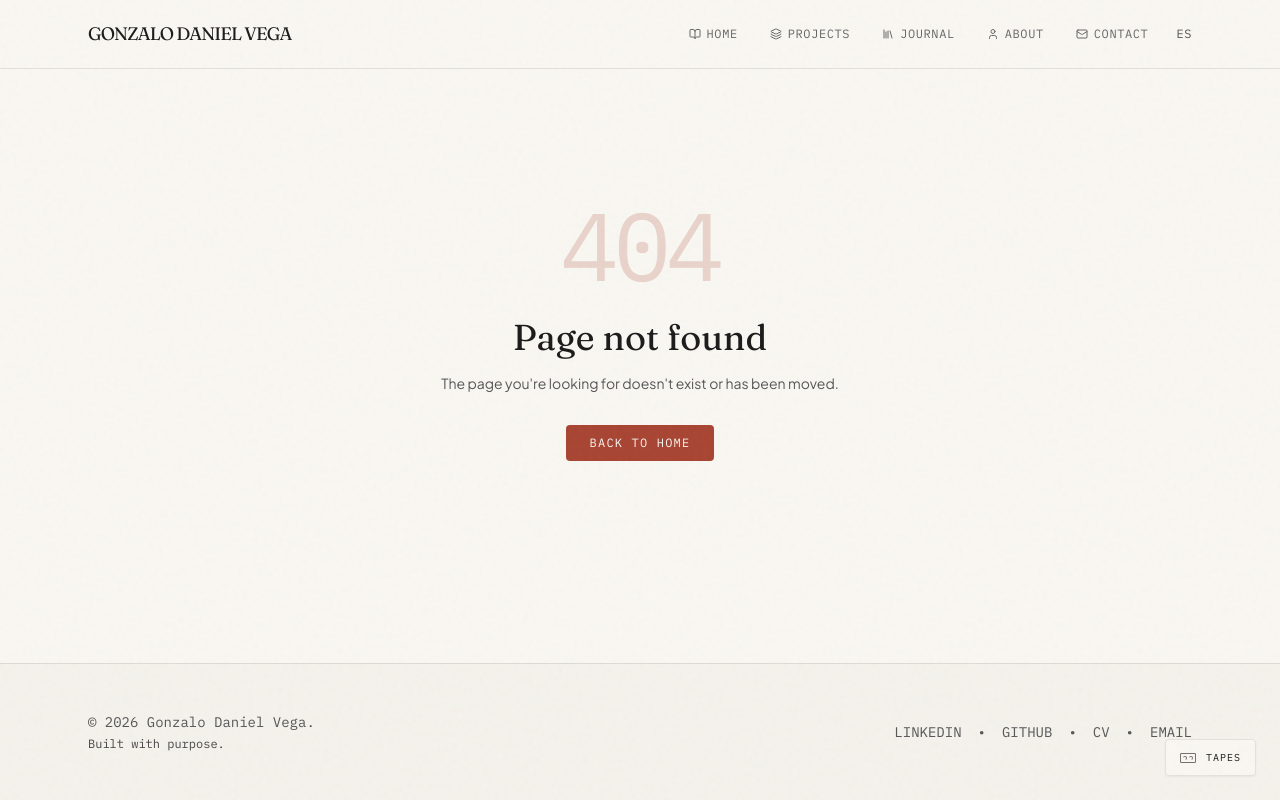
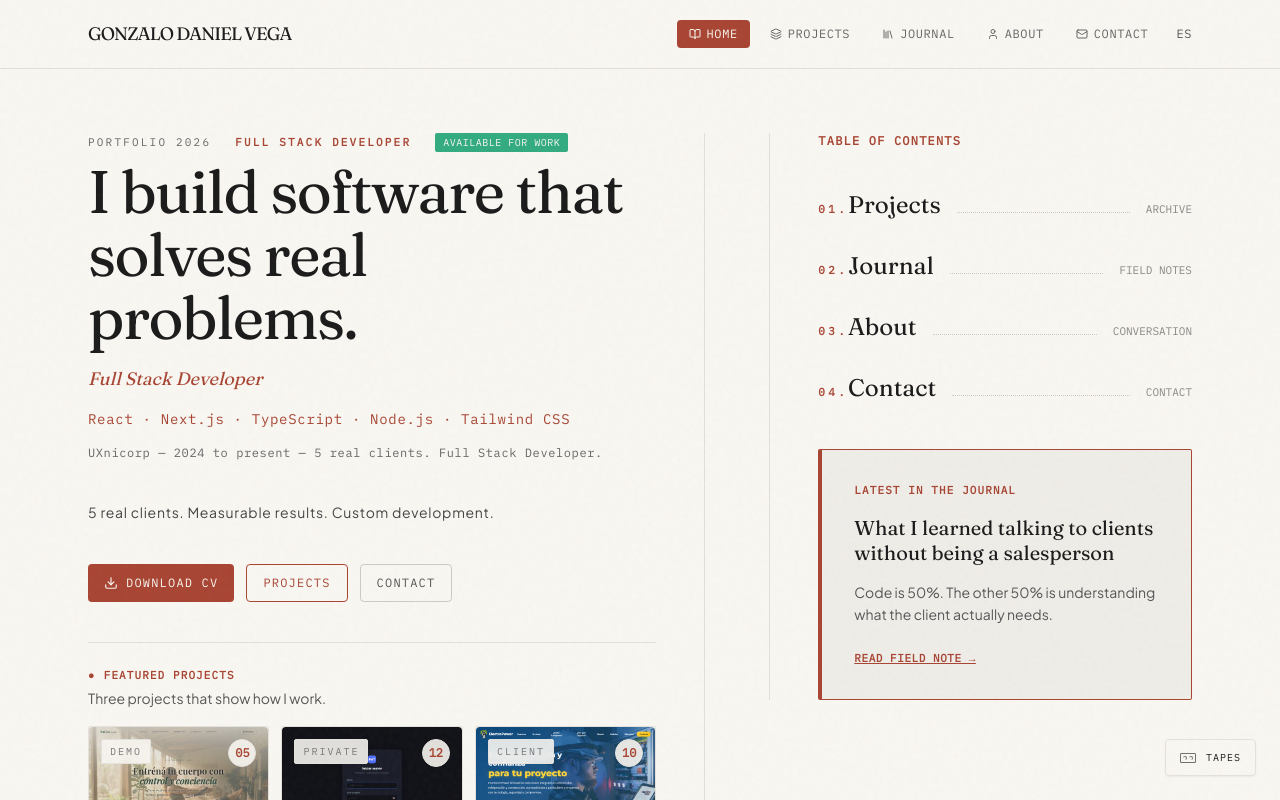
Before and after one commit to DanielVega1221/Portfolio, a React (Vite) app: page /en in a window 1280 px wide. Shown: the top 800 px of the page. Built offline with nearby package versions, Linux system fonts and the light colour scheme.

Commit message:
feat: bilingual routes under /en, path-derived lang with toggle navigation and one-time redirect, localize all internal links

```diff
--- a/package.json
+++ b/package.json
@@ -29,8 +29,6 @@
   "devDependencies": {
     "@eslint/js": "^9.17.0",
     "@types/node": "^22.14.0",
-    "@types/react": "^19.0.0",
-    "@types/react-dom": "^19.0.0",
     "@types/react": "^19.2.18",
     "@types/react-dom": "^19.2.7",
     "eslint": "^9.17.0",
--- a/src/App.tsx
+++ b/src/App.tsx
@@ -26,14 +26,9 @@ function LazyPage({ children }: { children: ReactNode }) {
   return <Suspense fallback={<PageLoader />}>{children}</Suspense>;
 }
 
-export default function App() {
+function buildRoutes(prefix: string) {
   return (
-    <ErrorBoundary>
-      <LanguageProvider>
-        <BrowserRouter>
-          <PageMeta />
-          <Routes>
-          <Route element={<Layout />}>
+    <Route path={prefix} element={<Layout />}>
       <Route index element={<Home />} />
       <Route path="proyectos" element={<LazyPage><Portfolio /></LazyPage>} />
       <Route path="proyectos/:id" element={<LazyPage><ProjectDetail /></LazyPage>} />
@@ -43,9 +38,21 @@ export default function App() {
       <Route path="dialogo" element={<LazyPage><Contact /></LazyPage>} />
       <Route path="*" element={<LazyPage><NotFound /></LazyPage>} />
     </Route>
+  );
+}
+
+export default function App() {
+  return (
+    <ErrorBoundary>
+      <BrowserRouter>
+        <LanguageProvider>
+          <PageMeta />
+          <Routes>
+            {buildRoutes('')}
+            {buildRoutes('/en')}
           </Routes>
+        </LanguageProvider>
       </BrowserRouter>
-      </LanguageProvider>
     </ErrorBoundary>
   );
 }
--- a/src/components/JournalDetail.tsx
+++ b/src/components/JournalDetail.tsx
@@ -1,7 +1,7 @@
 import { useParams, useNavigate } from 'react-router-dom';
 import { motion } from 'motion/react';
 import { ArrowLeft, Clock, Calendar, Quote, Info, Feather } from 'lucide-react';
-import { useLanguage } from '../i18n/useLanguage';
+import { useLanguage, localizePath } from '../i18n/useLanguage';
 import { useT } from '../i18n/useT';
 import { ui } from '../i18n/translations';
 import { journalEntries } from '../data/journal';
@@ -18,7 +18,7 @@ export default function JournalDetail() {
       <div className="max-w-3xl mx-auto px-6 py-24 text-center">
         <p className="font-mono text-sm text-[#777]">{t(ui.journal.notFound)}</p>
         <button
-          onClick={() => navigate('/journal')}
+          onClick={() => navigate(localizePath('/journal', lang))}
           className="mt-4 font-mono text-xs text-[#a84432] underline uppercase tracking-wider"
         >
           {t(ui.journal.backToJournal)}
@@ -27,7 +27,7 @@ export default function JournalDetail() {
     );
   }
 
-  const onBack = () => navigate('/journal');
+  const onBack = () => navigate(localizePath('/journal', lang));
 
   const renderParagraphs = (text: string) => {
     return text.split('\n\n').map((paragraph, index) => {
--- a/src/components/Layout.tsx
+++ b/src/components/Layout.tsx
@@ -1,6 +1,6 @@
 import { useState } from 'react';
 import { Outlet, Link, useLocation } from 'react-router-dom';
-import { useLanguage } from '../i18n/useLanguage';
+import { useLanguage, localizePath } from '../i18n/useLanguage';
 import { useT } from '../i18n/useT';
 import { ui } from '../i18n/translations';
 import {
@@ -31,7 +31,7 @@ export default function Layout() {
         <div className="max-w-6xl mx-auto px-6 py-5 flex flex-col md:flex-row justify-between items-center gap-4">
           <div className="flex flex-col md:flex-row md:items-baseline gap-3">
             <Link
-              to="/"
+              to={localizePath('/', lang)}
               className="text-serif text-lg font-bold tracking-tighter uppercase hover:opacity-80 transition-opacity text-[#1a1a1a]"
             >
               GONZALO DANIEL VEGA
@@ -51,11 +51,12 @@ export default function Layout() {
           <nav className={`${mobileMenuOpen ? 'flex' : 'hidden'} md:flex flex-wrap justify-center gap-1 sm:gap-2`} role="navigation">
             {navItems.map((item) => {
               const IconComp = item.icon;
-              const isActive = location.pathname === item.path;
+              const linkTo = localizePath(item.path, lang);
+              const isActive = location.pathname === linkTo;
               return (
                 <Link
                   key={item.path}
-                  to={item.path}
+                  to={linkTo}
                   onClick={() => setMobileMenuOpen(false)}
                   className={`px-3 py-1.5 rounded-sm text-xs font-mono tracking-wider transition-all duration-200 uppercase flex items-center gap-1.5 ${
                     isActive
--- a/src/components/ProjectDetail.tsx
+++ b/src/components/ProjectDetail.tsx
@@ -4,7 +4,7 @@ import { motion } from 'motion/react';
 import { ArrowLeft, Calendar, CheckCircle2, AlertTriangle, RefreshCw, Award, Anchor, ExternalLink, Github, FolderKanban, X } from 'lucide-react';
 import { caseStudies } from '../data/projects';
 import { CaseStudy } from '../types';
-import { useLanguage } from '../i18n/useLanguage';
+import { useLanguage, localizePath } from '../i18n/useLanguage';
 import { useT } from '../i18n/useT';
 import { ui } from '../i18n/translations';
 import { getProjectEn } from '../data/projects-en-lookup';
@@ -26,7 +26,7 @@ export default function ProjectDetail() {
       <div className="max-w-5xl mx-auto px-6 py-24 text-center">
         <p className="font-mono text-sm text-[#777]">{t(ui.projectDetail.notFound)}</p>
         <button
-          onClick={() => navigate('/proyectos')}
+          onClick={() => navigate(localizePath('/proyectos', lang))}
           className="mt-4 font-mono text-xs text-[#a84432] underline uppercase tracking-wider"
         >
           {t(ui.projectDetail.back)}
@@ -45,7 +45,7 @@ export default function ProjectDetail() {
   const badgeColor = projectData.type === 'personal'
     ? 'border-[#a84432]/20 text-[#a84432] bg-[#a84432]/5'
     : 'border-[#1a1a1a]/10 text-[#444] bg-[#1a1a1a]/5';
-  const onBack = () => navigate('/proyectos');
+  const onBack = () => navigate(localizePath('/proyectos', lang));
 
   return (
     <motion.article
--- a/src/i18n/LanguageContext.tsx
+++ b/src/i18n/LanguageContext.tsx
@@ -1,7 +1,8 @@
-import { useState, useEffect, useCallback, type ReactNode } from 'react';
-import { LangContext, type Lang } from './useLanguage';
+import { useCallback, useEffect, useRef, type ReactNode } from 'react';
+import { useLocation, useNavigate } from 'react-router-dom';
+import { LangContext, localizePath, type Lang } from './useLanguage';
 
-function detectLanguage(): Lang {
+function preferredLanguage(): Lang {
   try {
     const saved = localStorage.getItem('lang');
     if (saved === 'en' || saved === 'es') return saved;
@@ -13,19 +14,24 @@ function detectLanguage(): Lang {
 }
 
 export function LanguageProvider({ children }: { children: ReactNode }) {
-  const [lang, setLang] = useState<Lang>('es');
+  const location = useLocation();
+  const navigate = useNavigate();
+  const lang: Lang = location.pathname.startsWith('/en') ? 'en' : 'es';
 
+  const redirectChecked = useRef(false);
   useEffect(() => {
-    setLang(detectLanguage());
-  }, []);
+    if (redirectChecked.current) return;
+    redirectChecked.current = true;
+    if (location.pathname === '/' && preferredLanguage() === 'en') {
+      navigate('/en', { replace: true });
+    }
+  }, [location.pathname, navigate]);
 
   const toggleLang = useCallback(() => {
-    setLang(prev => {
-      const next = prev === 'es' ? 'en' : 'es';
-      localStorage.setItem('lang', next);
-      return next;
-    });
-  }, []);
+    const next: Lang = lang === 'es' ? 'en' : 'es';
+    localStorage.setItem('lang', next);
+    navigate(localizePath(location.pathname + location.search, next));
+  }, [lang, location.pathname, location.search, navigate]);
 
   return (
     <LangContext.Provider value={{ lang, toggleLang }}>
--- a/src/i18n/useLanguage.ts
+++ b/src/i18n/useLanguage.ts
@@ -15,3 +15,10 @@ export const LangContext = createContext<LangContextType>({
 export function useLanguage() {
   return useContext(LangContext);
 }
+
+export function localizePath(path: string, targetLang: Lang): string {
+  const base = path.replace(/^\/en(?=\/|$)/, '') || '/';
+  if (targetLang === 'es') return base;
+  if (base === '/') return '/en';
+  return `/en${base}`;
+}
--- a/src/pages/Home.tsx
+++ b/src/pages/Home.tsx
@@ -6,7 +6,7 @@ import { caseStudies } from '../data/projects';
 import { getProjectEn } from '../data/projects-en-lookup';
 import ProjectImage from '../components/ProjectImage';
 import { journalEntries } from '../data/journal';
-import { useLanguage } from '../i18n/useLanguage';
+import { useLanguage, localizePath } from '../i18n/useLanguage';
 import { useT } from '../i18n/useT';
 import { ui } from '../i18n/translations';
 
@@ -87,13 +87,13 @@ export default function Home() {
                 {t(ui.home.downloadCV)}
               </a>
               <Link
-                to="/proyectos"
+                to={localizePath('/proyectos', lang)}
                 className="inline-flex items-center gap-2 font-mono text-xs uppercase tracking-widest text-[#a84432] border border-[#a84432] hover:bg-[#a84432]/5 px-4 py-2.5 rounded-sm transition-colors"
               >
                 {t(ui.nav.projects)}
               </Link>
               <Link
-                to="/dialogo"
+                to={localizePath('/dialogo', lang)}
                 className="inline-flex items-center gap-2 font-mono text-xs uppercase tracking-widest text-[#555] border border-[#1a1a1a]/20 hover:border-[#a84432]/40 px-4 py-2.5 rounded-sm transition-colors"
               >
                 {t(ui.nav.contact)}
@@ -112,7 +112,7 @@ export default function Home() {
                 {featuredProjects.map((project) => (
                   <Link
                     key={project!.id}
-                    to={`/proyectos/${project!.id}`}
+                    to={localizePath(`/proyectos/${project!.id}`, lang)}
                     className="group bg-[#fffef0] border border-[#e5e2de] hover:border-[#a84432]/40 rounded-xs overflow-hidden transition-all duration-200 hover:shadow-xs"
                   >
                     <ProjectImage
@@ -148,7 +148,7 @@ export default function Home() {
 
               <div className="pt-1">
                 <Link
-                  to="/proyectos"
+                  to={localizePath('/proyectos', lang)}
                   className="inline-flex items-center gap-1 font-mono text-xs text-[#a84432] hover:text-[#1a1a1a] font-bold uppercase tracking-wider"
                 >
                   {t(ui.home.featuredViewAll)}
@@ -187,28 +187,28 @@ export default function Home() {
               <p className="font-mono text-xs uppercase tracking-widest text-[#a84432] font-bold">{t(ui.home.index)}</p>
 
               <nav className="flex flex-col gap-6">
-                <Link to="/proyectos" className="group cursor-pointer flex justify-between items-baseline text-left w-full border-none bg-transparent p-0 text-[#1a1a1a] focus:outline-none">
+                <Link to={localizePath('/proyectos', lang)} className="group cursor-pointer flex justify-between items-baseline text-left w-full border-none bg-transparent p-0 text-[#1a1a1a] focus:outline-none">
                   <span className="font-mono text-[11px] uppercase tracking-[0.3em] text-[#a84432] font-semibold">01.</span>
                   <span className="text-2xl font-light border-b border-transparent group-hover:border-[#a84432] pb-1 transition-all text-serif">{t(ui.nav.projects)}</span>
                   <span className="flex-1 border-b border-dotted border-[#1a1a1a]/20 mx-4"></span>
                   <span className="font-mono text-[11px] uppercase opacity-50">{t(ui.home.indexProjects)}</span>
                 </Link>
 
-                <Link to="/journal" className="group cursor-pointer flex justify-between items-baseline text-left w-full border-none bg-transparent p-0 text-[#1a1a1a] focus:outline-none">
+                <Link to={localizePath('/journal', lang)} className="group cursor-pointer flex justify-between items-baseline text-left w-full border-none bg-transparent p-0 text-[#1a1a1a] focus:outline-none">
                   <span className="font-mono text-[11px] uppercase tracking-[0.3em] text-[#a84432] font-semibold">02.</span>
                   <span className="text-2xl font-light border-b border-transparent group-hover:border-[#a84432] pb-1 transition-all text-serif">{t(ui.nav.journal)}</span>
                   <span className="flex-1 border-b border-dotted border-[#1a1a1a]/20 mx-4"></span>
                   <span className="font-mono text-[11px] uppercase opacity-50">{t(ui.home.indexJournal)}</span>
                 </Link>
 
-                <Link to="/sobre-mi" className="group cursor-pointer flex justify-between items-baseline text-left w-full border-none bg-transparent p-0 text-[#1a1a1a] focus:outline-none">
+                <Link to={localizePath('/sobre-mi', lang)} className="group cursor-pointer flex justify-between items-baseline text-left w-full border-none bg-transparent p-0 text-[#1a1a1a] focus:outline-none">
                   <span className="font-mono text-[11px] uppercase tracking-[0.3em] text-[#a84432] font-semibold">03.</span>
                   <span className="text-2xl font-light border-b border-transparent group-hover:border-[#a84432] pb-1 transition-all text-serif">{t(ui.nav.about)}</span>
                   <span className="flex-1 border-b border-dotted border-[#1a1a1a]/20 mx-4"></span>
                   <span className="font-mono text-[11px] uppercase opacity-50">{t(ui.home.indexAbout)}</span>
                 </Link>
 
-                <Link to="/dialogo" className="group cursor-pointer flex justify-between items-baseline text-left w-full border-none bg-transparent p-0 text-[#1a1a1a] focus:outline-none">
+                <Link to={localizePath('/dialogo', lang)} className="group cursor-pointer flex justify-between items-baseline text-left w-full border-none bg-transparent p-0 text-[#1a1a1a] focus:outline-none">
                   <span className="font-mono text-[11px] uppercase tracking-[0.3em] text-[#a84432] font-semibold">04.</span>
                   <span className="text-2xl font-light border-b border-transparent group-hover:border-[#a84432] pb-1 transition-all text-serif">{t(ui.nav.contact)}</span>
                   <span className="flex-1 border-b border-dotted border-[#1a1a1a]/20 mx-4"></span>
@@ -229,7 +229,7 @@ export default function Home() {
                   </p>
                   <div className="pt-2">
                     <Link
-                      to={`/journal/${latestJournalEntry.id}`}
+                      to={localizePath(`/journal/${latestJournalEntry.id}`, lang)}
                       className="font-mono text-[11px] text-[#a84432] hover:text-[#1a1a1a] font-bold uppercase tracking-wider underline flex items-center gap-1 cursor-pointer"
                     >
                       {t(ui.home.readNote)}
--- a/src/pages/NotFound.tsx
+++ b/src/pages/NotFound.tsx
@@ -1,9 +1,11 @@
 import { Link } from 'react-router-dom';
+import { useLanguage, localizePath } from '../i18n/useLanguage';
 import { useT } from '../i18n/useT';
 import { ui } from '../i18n/translations';
 
 export default function NotFound() {
   const t = useT();
+  const { lang } = useLanguage();
   return (
     <div className="flex flex-col items-center justify-center py-32 px-6 text-center">
       <span className="font-mono text-8xl font-light text-[#a84432]/20 tracking-tighter mb-6">404</span>
@@ -14,7 +16,7 @@ export default function NotFound() {
         {t(ui.notFound.desc)}
       </p>
       <Link
-        to="/"
+        to={localizePath('/', lang)}
         className="font-mono text-xs uppercase tracking-widest text-[#f9f7f2] bg-[#a84432] hover:bg-[#a84432]/90 px-6 py-2.5 rounded-sm transition-colors"
       >
         {t(ui.notFound.backHome)}
```
Also changed, not shown: src/pages/Journal.tsx (+5 -5 lines), src/pages/Portfolio.tsx (+4 -4 lines). Lines whose indentation alone changed are shown as unchanged.
